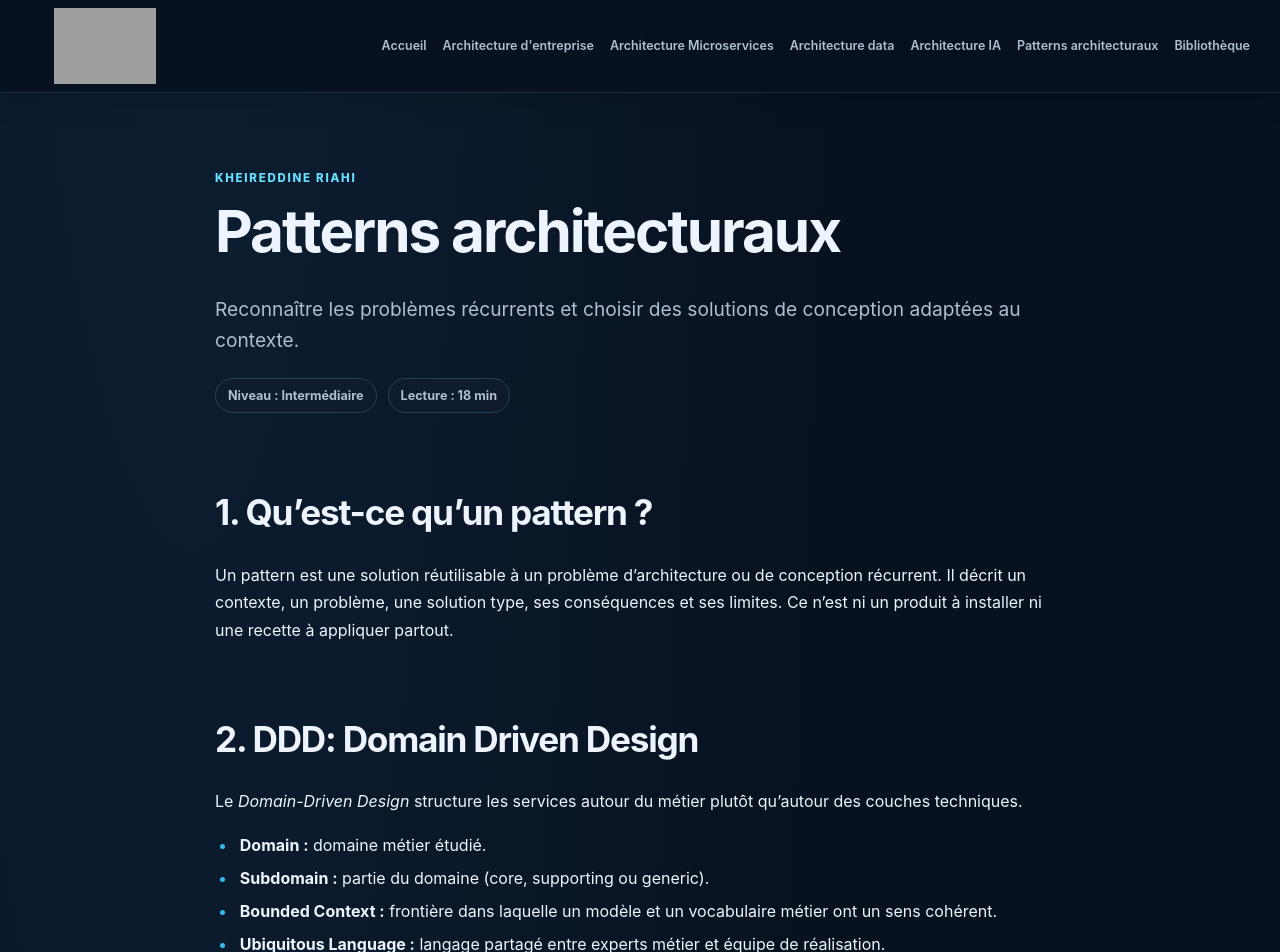
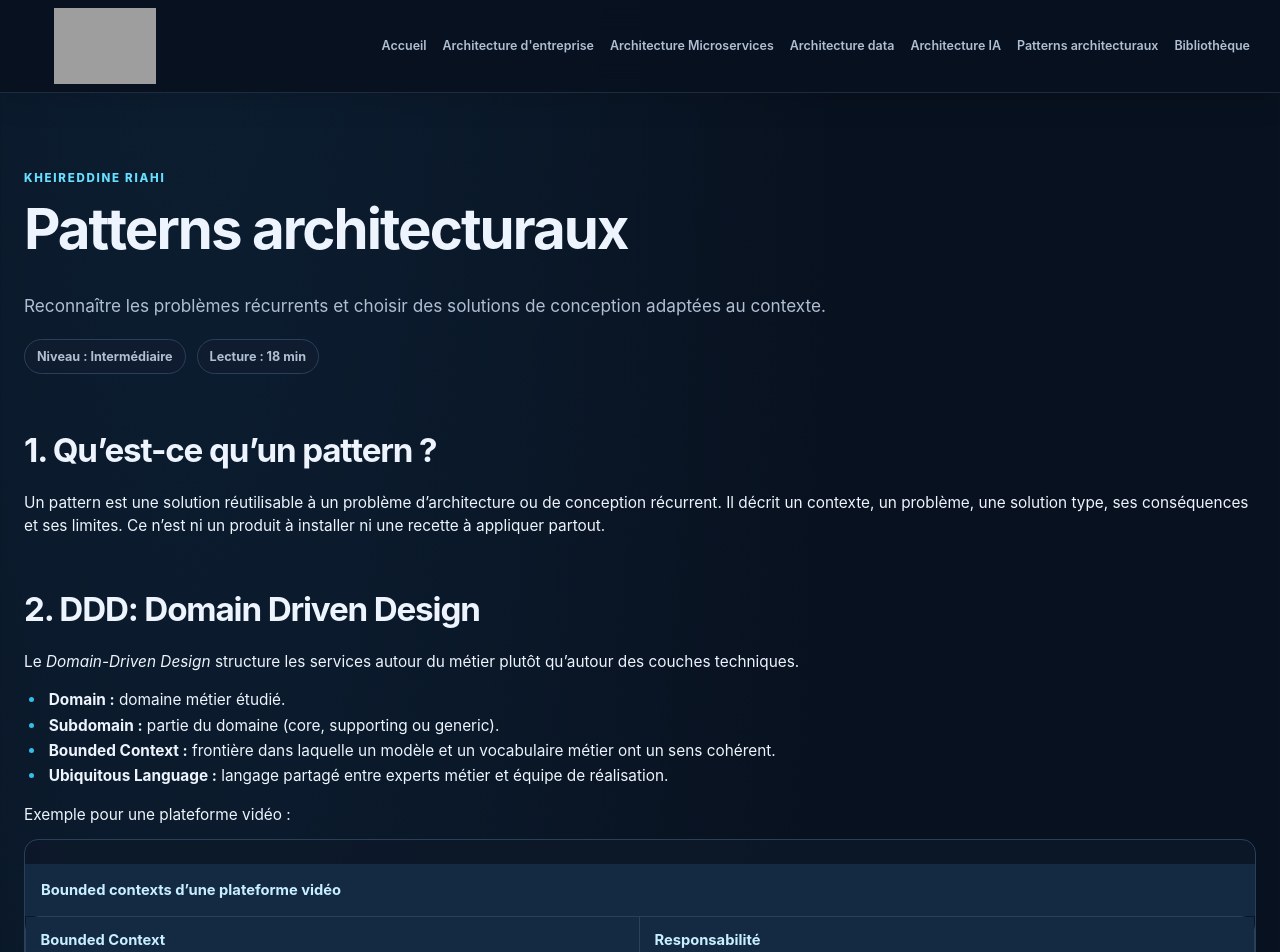
Before and after one commit to KRiahi345/kriahi, a Jekyll site: the page built from autres-patterns.md, in a window 1280 px wide. Shown: the top 952 px of the page. Built offline with Jekyll 4.4.1, drawn with Linux system fonts in a browser that asks for light colours; grey boxes are pictures that could not be loaded.

Commit message:
Improve patterns page layout and table

```diff
--- a/_layouts/default.html
+++ b/_layouts/default.html
@@ -24,7 +24,7 @@
 <a href="{{ '/autres-patterns/' | relative_url }}">Patterns architecturaux</a>
 <a href="{{ '/bibliotheque-architecture/' | relative_url }}">Bibliothèque</a>
 </nav></div></header>
-<main class="container{% if page.wide_resource %} container-wide-resource{% endif %}">{{ content }}</main>
+<main class="container{% if page.wide_resource %} container-wide-resource{% endif %}{% if page.wide_content %} container-wide-content{% endif %}">{{ content }}</main>
 <footer class="site-footer"><div class="container footer-inner">
 <span>© {{ 'now' | date: "%Y" }} Kheireddine Riahi · kriahi.pro</span>
 <span>Architecture d’entreprise · Software · Data · AI</span>
--- a/_layouts/page.html
+++ b/_layouts/page.html
@@ -1,7 +1,7 @@
 ---
 layout: default
 ---
-<article class="article{% if page.wide_library %} article-wide-library{% endif %}{% if page.wide_resource %} article-wide-resource{% endif %}">
+<article class="article{% if page.wide_library %} article-wide-library{% endif %}{% if page.wide_resource %} article-wide-resource{% endif %}{% if page.wide_content %} article-wide-content{% endif %}">
   <p class="eyebrow">KHEIREDDINE RIAHI</p>
   <h1{% if page.compact_title or page.reduce_intro_by_2px or page.no_wrap_intro %} class="{% if page.compact_title %}article-title-compact{% endif %}{% if page.reduce_intro_by_2px %} article-title-minus-2{% endif %}{% if page.no_wrap_intro %} article-title-nowrap{% endif %}"{% endif %}>{{ page.title }}</h1>
   <div class="article-content{% if page.compact_document %} article-content-compact{% endif %}">{{ content }}</div>
--- a/_layouts/tutorial.html
+++ b/_layouts/tutorial.html
@@ -6,5 +6,5 @@ layout: page
 {% if page.level %}<span class="level-tag">Niveau : {{ page.level }}</span>{% endif %}
 {% if page.duration %}<span class="level-tag">Lecture : {{ page.duration }}</span>{% endif %}
 </div>
-<div class="article-content tutorial-content{% if page.compact_content %} tutorial-content-compact{% endif %}">{{ content }}</div>
+<div class="article-content tutorial-content{% if page.compact_content %} tutorial-content-compact{% endif %}{% if page.compact_headings %} tutorial-content-headings-minus-2{% endif %}">{{ content }}</div>
 <div class="tutorial-end"><p><strong>Pour aller plus loin :</strong> expérimente les concepts sur un cas concret, documente les décisions et compare les compromis fonctionnels, techniques, opérationnels et économiques.</p><a href="{{ '/' | relative_url }}">← Retour à l’accueil</a></div>
--- a/assets/css/style.css
+++ b/assets/css/style.css
@@ -73,6 +73,10 @@ button:focus-visible {
 }
 
 .container-wide-resource {
+  --page-width: 1440px;
+}
+
+.container-wide-content {
   --page-width: 1440px;
 }
 
@@ -198,6 +202,10 @@ h3 {
   --article-width: 1440px;
 }
 
+.article-wide-content {
+  --article-width: 1440px;
+}
+
 .article-wide-library .library-directory {
   grid-template-columns: repeat(2, minmax(0, 1fr));
 }
@@ -298,6 +306,21 @@ h3 {
 .tutorial-content-compact h3 {
   margin: 1.15em 0 0.4em;
   font-size: clamp(1.08rem, 1.75vw, 1.3rem);
+}
+
+.tutorial-content-headings-minus-2 h1 {
+  font-size: clamp(calc(1.65rem - 2px), calc(3vw - 2px), calc(2.2rem - 2px));
+  white-space: nowrap;
+}
+
+.tutorial-content-headings-minus-2 h2 {
+  font-size: clamp(calc(1.45rem - 2px), calc(2.5vw - 2px), calc(1.9rem - 2px));
+  white-space: nowrap;
+}
+
+.tutorial-content-headings-minus-2 h3 {
+  font-size: clamp(calc(1.15rem - 2px), calc(1.9vw - 2px), calc(1.4rem - 2px));
+  white-space: nowrap;
 }
 
 .tutorial-content h3.adm-overview {
@@ -916,11 +939,6 @@ h3 {
   text-align: left;
 }
 
-.tutorial-content .ddd-context-table th:first-child,
-.tutorial-content .ddd-context-table td:first-child {
-  width: 30%;
-}
-
 .resource-figure figcaption {
   margin: 0.75rem 0.2rem 0.1rem;
   color: var(--muted);
@@ -1068,6 +1086,12 @@ h3 {
 }
 
 @media (max-width: 650px) {
+  .tutorial-content-headings-minus-2 h1,
+  .tutorial-content-headings-minus-2 h2,
+  .tutorial-content-headings-minus-2 h3 {
+    white-space: normal;
+  }
+
   .article-content-compact h2,
   .article-content-compact h3 {
     white-space: normal;
--- a/autres-patterns.md
+++ b/autres-patterns.md
@@ -24,13 +29,14 @@ Exemple pour une plateforme vidéo :
 <div class="table-scroll ddd-context-table">
 <table>
 <caption>Bounded contexts d’une plateforme vidéo</caption>
+<colgroup><col style="width: 50%"><col style="width: 50%"></colgroup>
 <thead><tr><th scope="col">Bounded Context</th><th scope="col">Responsabilité</th></tr></thead>
 <tbody>
-<tr><th scope="row">Catalogue</th><td>Décrire les contenus et leurs métadonnées</td></tr>
-<tr><th scope="row">Abonnement</th><td>Gérer les offres et droits d’accès</td></tr>
-<tr><th scope="row">Identité</th><td>Gérer comptes et authentification</td></tr>
-<tr><th scope="row">Lecture</th><td>Démarrer et suivre une session</td></tr>
-<tr><th scope="row">Facturation</th><td>Produire les éléments de facturation</td></tr>
+<tr><td>Catalogue</td><td>Décrire les contenus et leurs métadonnées</td></tr>
+<tr><td>Abonnement</td><td>Gérer les offres et droits d’accès</td></tr>
+<tr><td>Identité</td><td>Gérer comptes et authentification</td></tr>
+<tr><td>Lecture</td><td>Démarrer et suivre une session</td></tr>
+<tr><td>Facturation</td><td>Produire les éléments de facturation</td></tr>
 </tbody>
 </table>
 </div>
```
Also changed, not shown: other parts of autres-patterns.md (+5 -0 lines).
